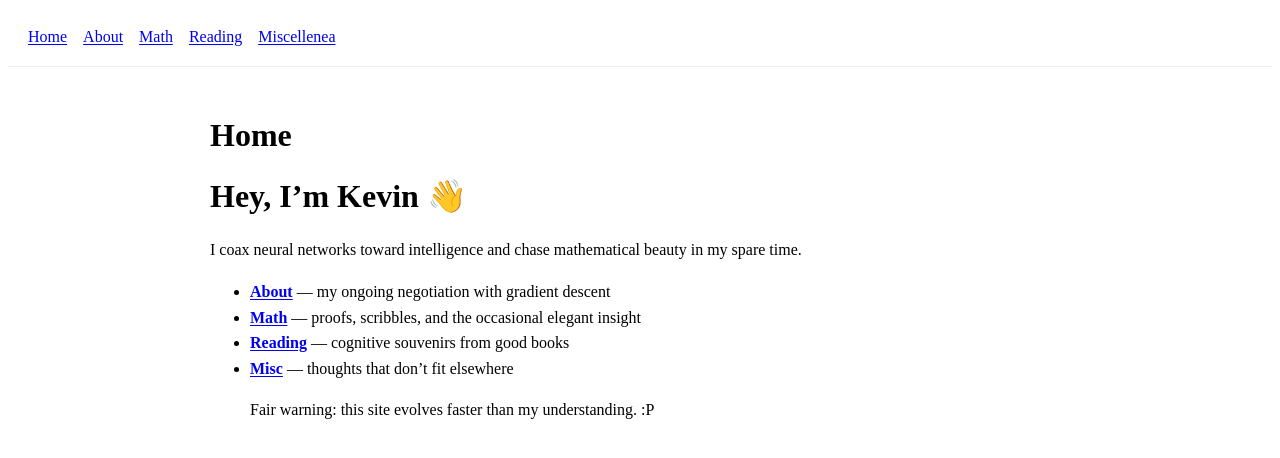
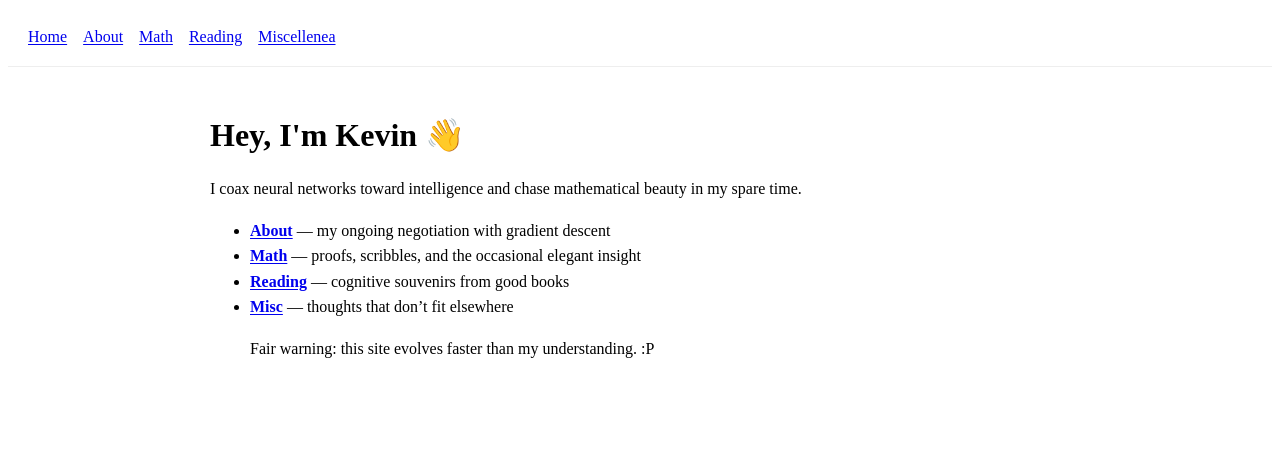
Before and after one commit to KevinDayve/KevinDayve.github.io, a Jekyll site: the page built from index.md, in a window 1280 px wide. Shown: the top 458 px of the page. Built offline with Jekyll 4.4.1, drawn with Linux system fonts in a browser that asks for light colours.

Commit message:
beautify

```diff
--- a/index.md
+++ b/index.md
@@ -1,8 +1,8 @@
 ---
 layout: default
-title: Home
+title: Hey, I'm Kevin 👋
 ---
-# Hey, I'm Kevin 👋
+
 I coax neural networks toward intelligence and chase mathematical beauty in my spare time.
 
 - **[About](/about)** — my ongoing negotiation with gradient descent
```
Also changed, not shown: math/policy_gradients.md (+1 -0 lines), reading/righteous_mind.md (+5 -0 lines).
